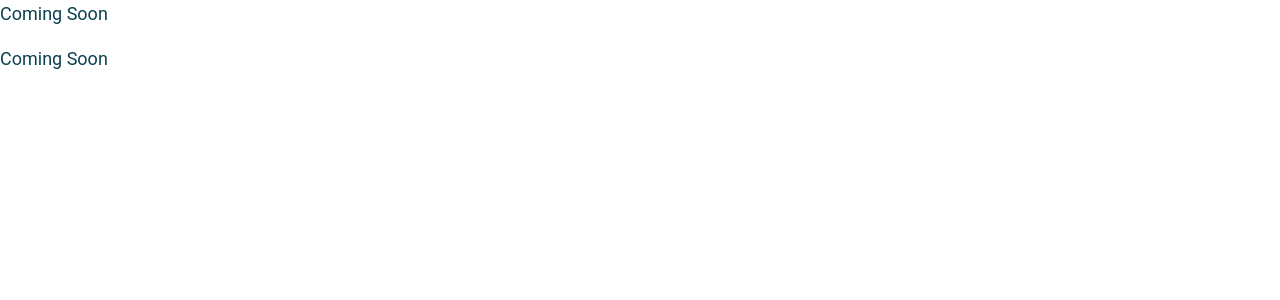
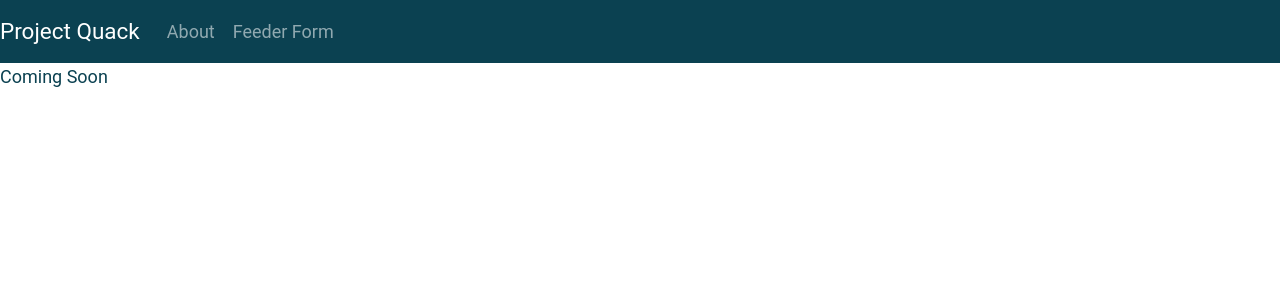
Before and after one commit to Dragonmyst/ProjectQuack, a React (Create React App) app in the folder client/: page /feederform in a window 1280 px wide. Shown: the top 300 px of the page. Built offline with nearby package versions, Linux system fonts and the light colour scheme.

Commit message:
Added basic header component

```diff
--- a/client/src/components/Header.js
+++ b/client/src/components/Header.js
@@ -1,9 +1,19 @@
 import React from 'react';
+import { Navbar, Nav } from 'react-bootstrap';
 
 export const Header = () => {
-	return (
-		<React.Fragment>
-            <p>Coming Soon</p>
-        </React.Fragment>
-	)
-}
+    return (
+        <Navbar collapseOnSelect expand="lg" bg="primary" variant="dark">
+            <Navbar.Brand href="/">
+                Project Quack
+            </Navbar.Brand>
+            <Navbar.Toggle aria-controls="responsive-navbar-nav" />
+            <Navbar.Collapse id="responsive-navbar-nav">
+                <Nav className="mr-auto">
+                    <Nav.Link href="/about">About</Nav.Link>
+                    <Nav.Link href="/feederform">Feeder Form</Nav.Link>
+                </Nav>
+            </Navbar.Collapse>
+        </Navbar>
+    );
+};
```
